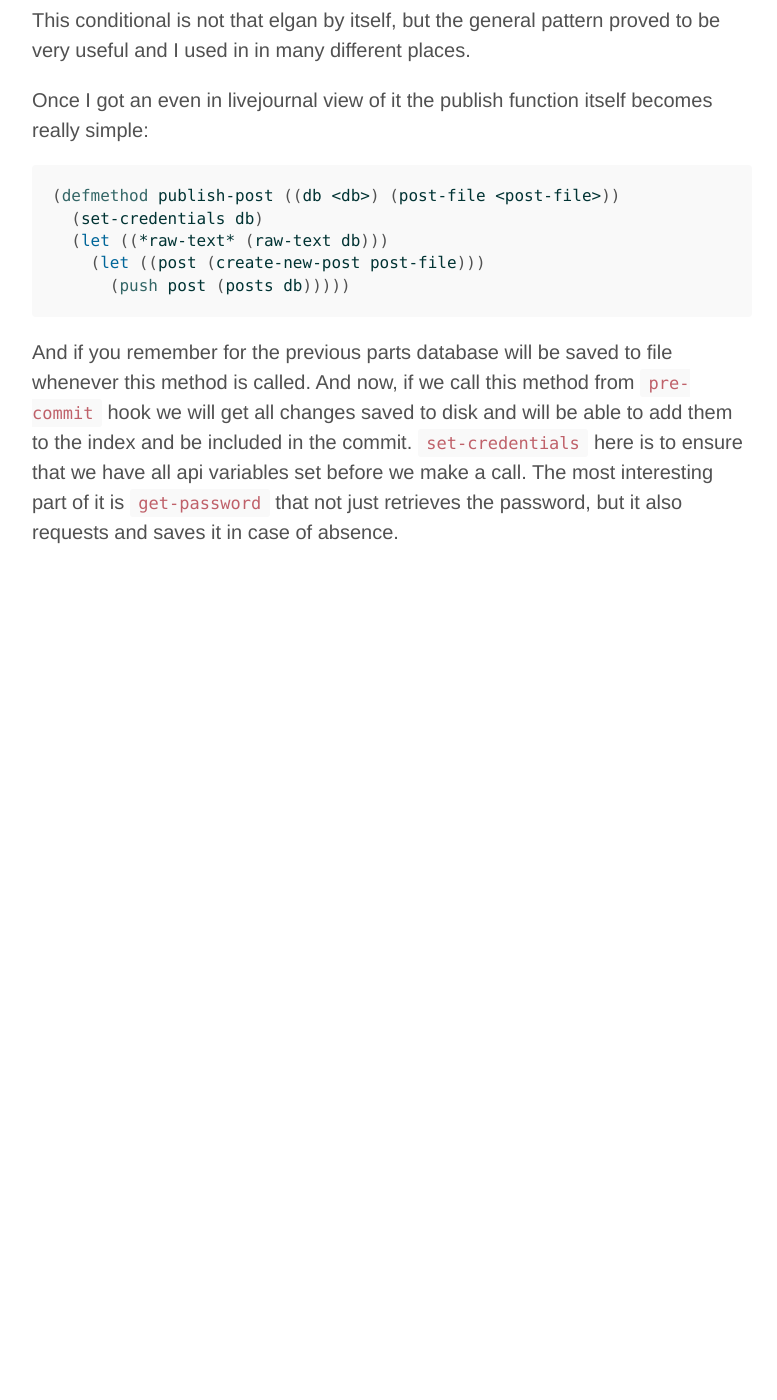
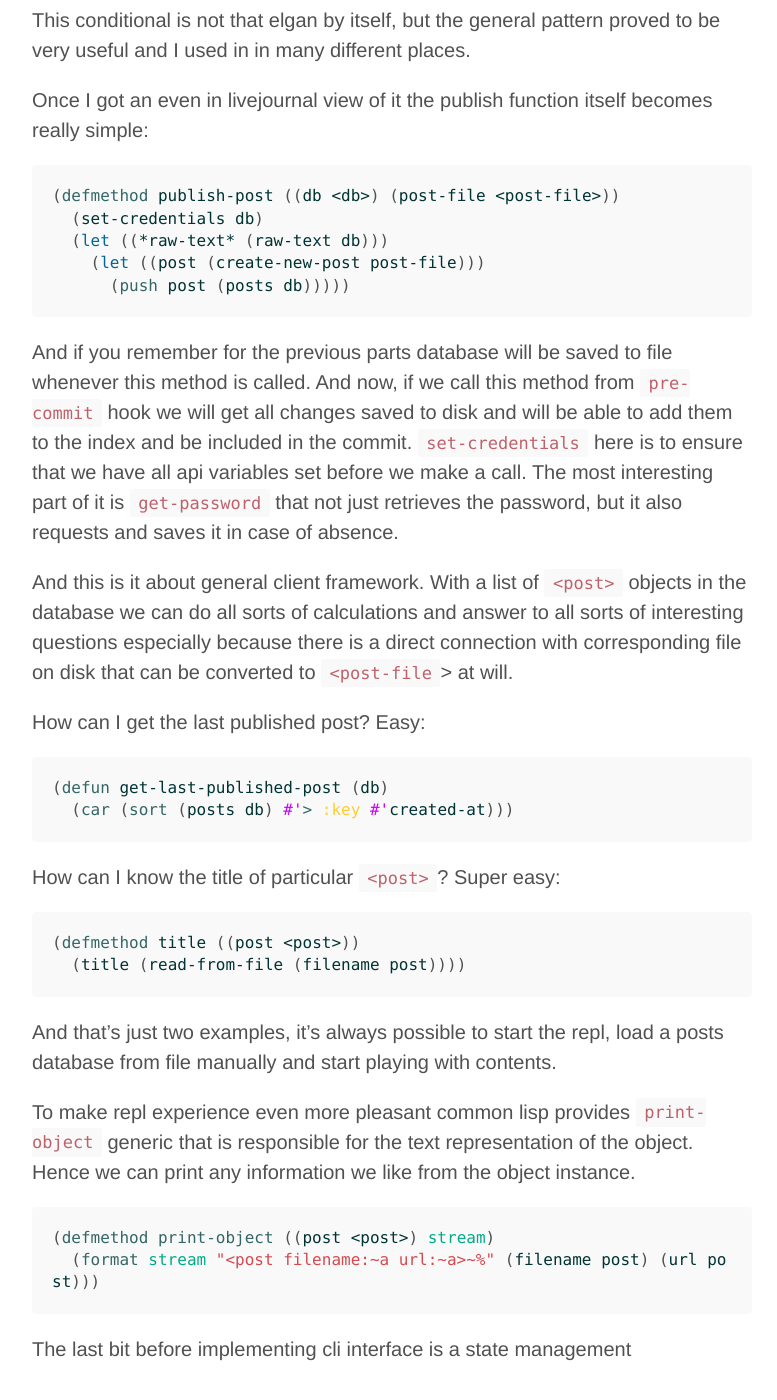
Before and after one commit to can3p/can3p.github.io, a Jekyll site: the page built from _posts/2018-05-31-on-writing-common-lisp-blog-client.md, in a window 1280 px wide and 1400 px high, scrolled down 15784 px. Shown: the whole window, without its empty margins (248-1025 px from the left). Built offline with Jekyll 4.4.1, drawn with Linux system fonts in a browser that asks for light colours; comment, search, counter and statistics services are not loaded; before the commit the page ends 16411 px from its top, so only the background shows below that.

Commit message:
part about database manipulations

```diff
--- a/_posts/2018-05-31-on-writing-common-lisp-blog-client.md
+++ b/_posts/2018-05-31-on-writing-common-lisp-blog-client.md
@@ -653,6 +653,40 @@ call. The most interesting part of it is `get-password` that not just
 retrieves the password, but it also requests and saves it in case of
 absence.
 
+And this is it about general client framework. With a list of `<post>`
+objects in the database we can do all sorts of calculations and answer
+to all sorts of interesting questions especially because there is a
+direct connection with corresponding file on disk that can be converted
+to `<post-file`> at will.
+
+How can I get the last published post? Easy:
+
+~~~lisp
+(defun get-last-published-post (db)
+  (car (sort (posts db) #'> :key #'created-at)))
+~~~
+
+How can I know the title of particular `<post>`? Super easy:
+
+~~~lisp
+(defmethod title ((post <post>))
+  (title (read-from-file (filename post))))
+~~~
+
+And that's just two examples, it's always possible to start the repl,
+load a posts database from file manually and start playing with contents.
+
+To make repl experience even more pleasant common lisp provides `print-object`
+generic that is responsible for the text representation of the object. Hence
+we can print any information we like from the object instance.
+
+~~~lisp
+(defmethod print-object ((post <post>) stream)
+  (format stream "<post filename:~a url:~a>~%" (filename post) (url post)))
+~~~
+
+The last bit before implementing cli interface is a state management
+
 
 
 
```
